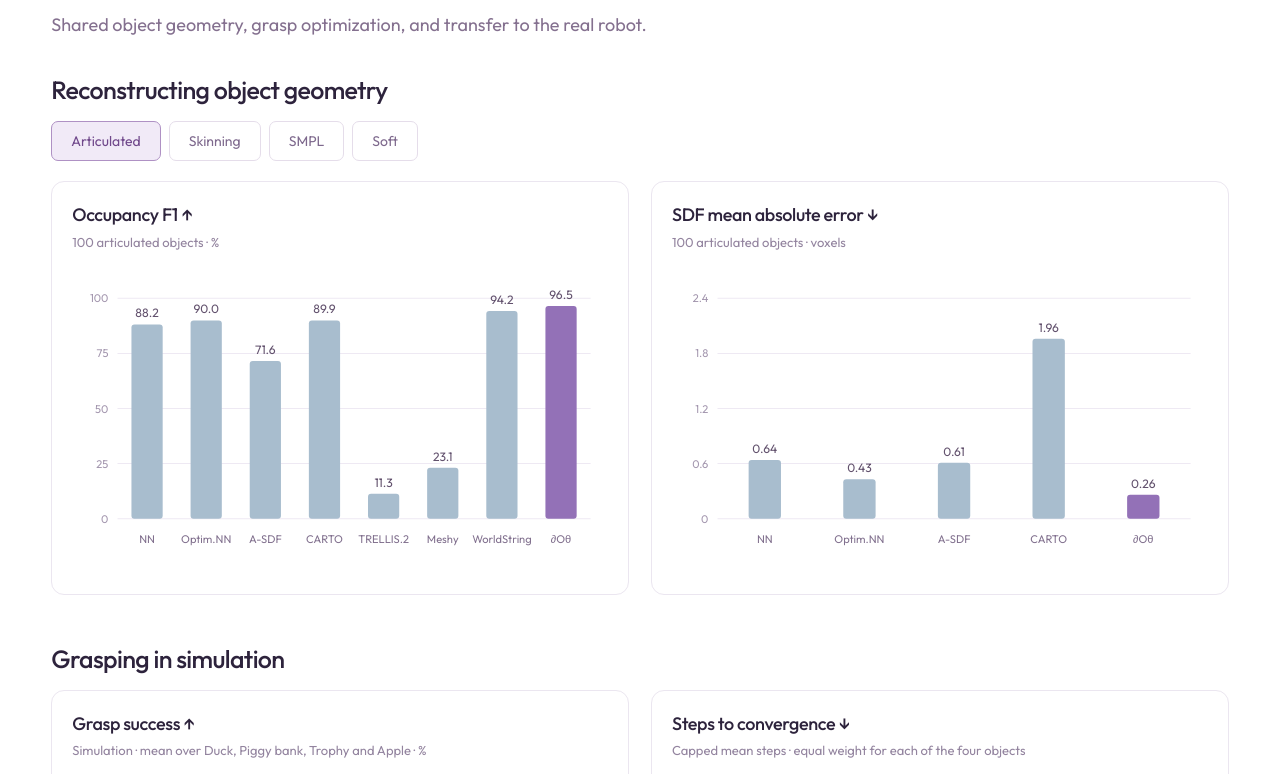
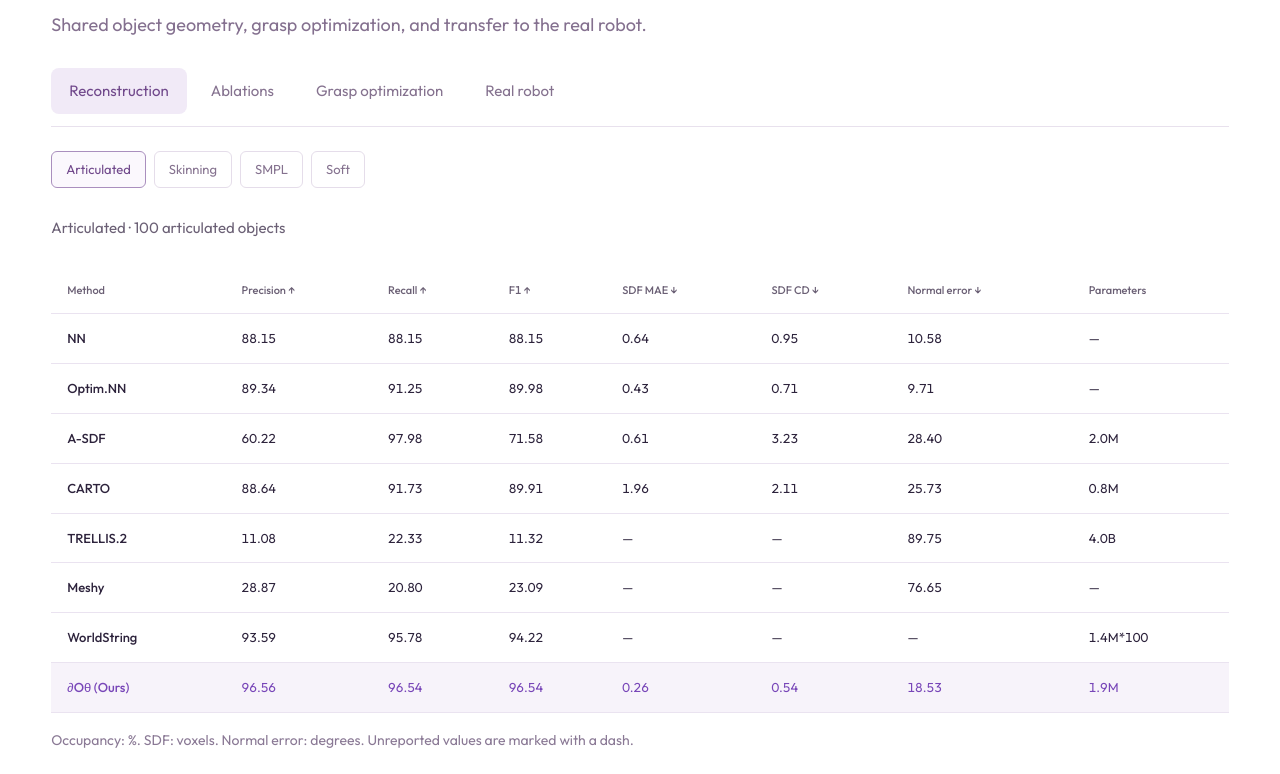
Before and after one commit to MaureenZOU/agenticWR, a website: page results.html in a window 1280 px wide. Shown: the part 162-936 px from the top of the page. Drawn offline with Linux system fonts and the light colour scheme.

Commit message:
Present results as tabbed tables and simplify section headings

```diff
--- a/app.js
+++ b/app.js
@@ -50,7 +50,7 @@ async function initZoo() {
 
 async function initRealRobot() {}
 async function initResults() {
- const {mountResults} = await import('./assets/results-page.js');
+ const {mountResults} = await import('./assets/results-page.js?v=20261029-results-tables-v1');
  await mountResults();
 }
 
--- a/assets/research-pages.css
+++ b/assets/research-pages.css
@@ -66,27 +66,13 @@ body[data-page="real-robot"] .page-pagination,body[data-page="results"] .page-pa
 .real-object-grid img{width:100%;height:138px;object-fit:contain;display:block}
 .real-object-grid figcaption{font-size:14px;color:#807088;margin-top:7px}
 .method-article{width:88%;max-width:1120px;padding-top:36px}
-.method-article>section{margin-top:50px}.method-article h2,.result-block>h2{font-size:25px;font-weight:500;letter-spacing:-.025em;margin:0 0 17px}
+.method-article>section{margin-top:50px}.method-article h2{font-size:25px;font-weight:500;letter-spacing:-.025em;margin:0 0 17px}
 .method-article p{color:#796c83;font-size:17px;line-height:1.8;max-width:1020px}
 .method-equation{text-align:center;font:italic 23px/1.8 Georgia,'Times New Roman',serif;padding:23px 12px;color:#564562;overflow-x:auto}
 .method-equation span{font-size:20px}.method-equation sub,.method-equation sup{font-size:.65em}
 .method-figure{display:block;width:100%;height:auto;margin:18px 0 0;background:white}
 .method-teaser{padding:0;margin:30px 0 0;scroll-margin-top:100px}
-.result-block{margin:36px 0 50px}.chart-grid{display:grid;grid-template-columns:1fr 1fr;gap:22px}
-.result-filter{display:flex;gap:8px;margin:0 0 20px;flex-wrap:wrap}
-.result-filter button{border:1px solid #e5ddea;border-radius:7px;background:white;color:#7e698d;padding:8px 19px;font:inherit;font-size:14px}
-.result-filter button[aria-pressed="true"]{background:#f1eaf7;border-color:#af91c4;color:#70488b}
-.chart-card{border:1px solid #ebe6f0;border-radius:13px;padding:23px 20px 12px;min-width:0;background:#fff}
-.chart-card h3{font-size:18px;font-weight:500;letter-spacing:-.02em;margin:0 0 6px}
-.chart-card>p{font-size:13px;color:#93849f;margin:0 0 16px}
-.chart-card svg{display:block;width:100%;height:auto;overflow:visible}
-.chart-card svg text{font-family:Outfit,sans-serif}.chart-card .chart-gridline{stroke:#eee9f3;stroke-width:1}.chart-card .chart-tick{fill:#a396ae;font-size:11px}.chart-card .chart-label{fill:#81708e;font-size:11px}.chart-card .chart-value{fill:#62516d;font-size:12px}
-.chart-legend{display:flex;gap:24px;font-size:13px;color:#82718e;justify-content:center;margin:0 0 10px}
-.chart-legend i{width:12px;height:12px;border-radius:3px;display:inline-block;vertical-align:-1px;margin-right:6px;background:var(--key-color)}
-.wide-chart{max-width:none}.results-details{margin-top:55px;border-top:1px solid #ded5e5;border-bottom:1px solid #ded5e5;padding:0 0 3px}
-.results-details>summary{padding:22px 0;cursor:pointer;font-size:21px;font-weight:450;list-style:none;display:flex;justify-content:space-between}
-.results-details[open]>summary span{transform:rotate(45deg)}
-#detailed-results h3{font-size:22px;font-weight:450;margin:35px 0 14px}#detailed-results .table-scroll{margin-bottom:25px}#detailed-results caption{text-align:left;font-size:15px;font-weight:450;padding:12px 0}#detailed-results table{font-size:13px}#detailed-results .protocol{font-size:14px;color:#8a7995;margin:9px 0 22px}
+#detailed-results .table-scroll{margin-bottom:16px}#detailed-results caption{text-align:left;font-size:15px;font-weight:450;padding:12px 0}#detailed-results table{font-size:13px}#detailed-results .protocol{font-size:14px;color:#8a7995;margin:9px 0 22px}
 .table-tabs{display:flex;gap:6px;flex-wrap:wrap;margin-bottom:24px;border-bottom:1px solid #e8e1ed;padding-bottom:12px}
 .table-tabs button{font:inherit;font-size:15px;padding:11px 18px;border:0;border-radius:8px;background:transparent;color:#85728f;cursor:pointer}
 .table-tabs button[aria-selected="true"]{background:#f1eaf7;color:#70488b}
@@ -99,7 +85,7 @@ body[data-page="real-robot"] .page-pagination,body[data-page="results"] .page-pa
 #detailed-results th,#detailed-results td{font-variant-numeric:tabular-nums;white-space:nowrap}
 #real-world-transfer{scroll-margin-top:100px}
 @media(min-width:761px) and (max-width:1100px){.real-comparison-layout{gap:26px}.real-sidebar{padding-top:45px;gap:24px}.real-transfer-copy h2{font-size:22px}.real-transfer-copy p{font-size:14px}.real-object-grid{gap:12px}.real-object-grid img{height:100px}}
-@media(max-width:760px){:is(body[data-page="action"], [data-chapter="action"]) .policy-layout{grid-template-columns:1fr}.action-media-column{grid-row:1}.gradient-flow{max-width:440px}.zoo-stage{aspect-ratio:16/10;height:auto}.real-comparison-layout{grid-template-columns:1fr;gap:28px}.real-sidebar{padding-top:0;gap:25px}.real-transfer-copy h2{max-width:none;font-size:23px}.real-object-grid{max-width:440px;width:100%;align-self:center}.real-object-grid img{height:135px}.real-video-row,.real-column-titles{gap:7px}.real-column-titles{font-size:14px}.real-video-cell{aspect-ratio:9/16;max-height:none}.split-label{font-size:13px}.unavailable-video span{font-size:12px}.unavailable-video p{font-size:10px;text-align:center}.chart-grid{grid-template-columns:1fr}.chart-card{padding:18px 12px 10px}.method-article{width:92%}.method-article p{font-size:15px}.method-equation{font-size:18px}.method-equation span{font-size:16px}.method-article>section{margin-top:36px}
+@media(max-width:760px){:is(body[data-page="action"], [data-chapter="action"]) .policy-layout{grid-template-columns:1fr}.action-media-column{grid-row:1}.gradient-flow{max-width:440px}.zoo-stage{aspect-ratio:16/10;height:auto}.real-comparison-layout{grid-template-columns:1fr;gap:28px}.real-sidebar{padding-top:0;gap:25px}.real-transfer-copy h2{max-width:none;font-size:23px}.real-object-grid{max-width:440px;width:100%;align-self:center}.real-object-grid img{height:135px}.real-video-row,.real-column-titles{gap:7px}.real-column-titles{font-size:14px}.real-video-cell{aspect-ratio:9/16;max-height:none}.split-label{font-size:13px}.unavailable-video span{font-size:12px}.unavailable-video p{font-size:10px;text-align:center}.method-article{width:92%}.method-article p{font-size:15px}.method-equation{font-size:18px}.method-equation span{font-size:16px}.method-article>section{margin-top:36px}
 :is(body[data-page="action"], [data-chapter="action"]) .policy-layout[data-stage="optimize"]{grid-template-columns:minmax(0,1fr);grid-template-areas:"intro" "scene" "gradient" "next";grid-template-rows:auto;gap:20px}
 .policy-layout[data-stage="optimize"] .policy-intro{grid-template-columns:1fr;gap:12px}
 .policy-layout[data-stage="optimize"] .gradient-flow{max-width:none;padding:18px}
--- a/assets/results-page.js
+++ b/assets/results-page.js
@@ -1,25 +1,18 @@
 const esc=s=>String(s).replaceAll('&','&amp;').replaceAll('<','&lt;').replaceAll('>','&gt;');
-const shortName=s=>s.includes('Ours')?'∂Oθ':s.replace('-trained policy','').replace('Fast-Grasp’D','Fast-Grasp’D');
-const mean=xs=>xs.reduce((a,b)=>a+b,0)/xs.length;
-const colors={ours:'#9371b7',baseline:'#a8bdce',id:'#b6a0ce',ood:'#7f5ba0'};
-function chart(target,{title,subtitle,rows,max,unit='',series}){
- const grouped=!!series,W=grouped?1080:530,H=310,left=45,right=17,top=30,bottom=62,pw=W-left-right,ph=H-top-bottom,groups=rows.length,n=grouped?series.length:1,slot=pw/groups,bw=Math.min(grouped?46:40,slot*.66/n);max=max||Math.ceil(Math.max(...rows.flatMap(r=>r.values))*1.18*10)/10;
- const y=v=>top+ph*(1-v/max);let svg='';
- for(let i=0;i<=4;i++){const v=max*i/4;svg+=`<line class="chart-gridline" x1="${left}" x2="${W-right}" y1="${y(v)}" y2="${y(v)}"/><text class="chart-tick" text-anchor="end" x="${left-9}" y="${y(v)+4}">${Number(v.toFixed(2))}</text>`;}
- rows.forEach((r,i)=>{const mid=left+slot*(i+.5);r.values.forEach((v,j)=>{const x=mid+(j-n/2)*bw+bw*.1,w=bw*.8;const color=grouped?series[j].color:(r.name.includes('Ours')?colors.ours:colors.baseline);svg+=`<rect x="${x}" y="${y(v)}" width="${w}" height="${top+ph-y(v)}" rx="3" fill="${color}"><title>${esc(r.name)}${grouped?' · '+series[j].name:''}: ${v.toFixed(2)}${unit}</title></rect><text class="chart-value" x="${x+w/2}" y="${y(v)-7}" text-anchor="middle">${v>=1000?v.toFixed(0):v.toFixed(max<10?2:1)}</text>`;});const label=shortName(r.name);svg+=`<text class="chart-label" text-anchor="middle" x="${mid}" y="${H-bottom+24}">${esc(label)}</text>`;});
- target.innerHTML=`<h3>${title}</h3><p>${subtitle}</p>${grouped?`<div class="chart-legend">${series.map(s=>`<span><i style="--key-color:${s.color}"></i>${s.name}</span>`).join('')}</div>`:''}<svg viewBox="0 0 ${W} ${H}" role="img" aria-label="${esc(title)}"><title>${esc(title)}</title>${svg}</svg>`;
-}
 const table=(caption,headers,rows)=>`<div class="table-scroll" role="region" tabindex="0" aria-label="${esc(caption)}"><table><caption>${caption}</caption><thead><tr>${headers.map(h=>`<th scope="col">${h}</th>`).join('')}</tr></thead><tbody>${rows.map(r=>`<tr class="${r.name.includes('Ours')||r.name.includes('(Full)')?'highlight-row':''}"><th scope="row">${esc(r.name)}</th>${r.values.map(v=>`<td>${v==='/'?'—':esc(v)}</td>`).join('')}</tr>`).join('')}</tbody></table></div>`;
 export async function mountResults(){
- const response=await fetch('assets/research/paper-results.json');if(!response.ok)throw new Error('Paper results could not load');const d=await response.json();
- const families=[{name:'Articulated',bounds:[0,8],protocol:'100 articulated objects'},{name:'Skinning',bounds:[8,15],protocol:'70 skinned objects'},{name:'SMPL',bounds:[15,17],protocol:'Human body reconstruction'},{name:'Soft',bounds:[17,26],protocol:'30 soft objects'}];
- const filter=document.querySelector('#result-family');families.forEach((f,i)=>{const b=document.createElement('button');b.type='button';b.textContent=f.name;b.setAttribute('aria-pressed','false');b.addEventListener('click',()=>selectFamily(i));filter.append(b);});
- function selectFamily(i){filter.querySelectorAll('button').forEach((b,j)=>b.setAttribute('aria-pressed',String(i===j)));const f=families[i],rs=d['multi-head-results'].slice(...f.bounds);chart(document.querySelector('#chart-occupancy'),{title:'Occupancy F1 ↑',subtitle:f.protocol+' · %',rows:rs.map(r=>({name:r.name,values:[+r.values[2]]})),max:100,unit:'%'});chart(document.querySelector('#chart-sdf'),{title:'SDF mean absolute error ↓',subtitle:f.protocol+' · voxels',rows:rs.filter(r=>r.values[3]!=='/').map(r=>({name:r.name,values:[+r.values[3]]}))});}
- selectFamily(0);
- chart(document.querySelector('#chart-grasp'),{title:'Grasp success ↑',subtitle:'Simulation · mean over Duck, Piggy bank, Trophy and Apple · %',rows:d['policy-results'].map(r=>({name:r.name,values:[mean([2,5,8,11].map(i=>+r.values[i]))]})),max:100,unit:'%'});
- chart(document.querySelector('#chart-convergence'),{title:'Steps to convergence ↓',subtitle:'Capped mean steps · equal weight for each of the four objects',rows:d['policy-results'].map(r=>({name:r.name,values:[+r.values[12]]})),max:3000});
- chart(document.querySelector('#chart-real'),{title:'Real-robot grasp success ↑',subtitle:'Mean over four objects · 13 trials per object and placement split · %',rows:d['real-world-results'].map(r=>({name:r.name,values:[mean([0,2,4,6].map(i=>+r.values[i])),mean([1,3,5,7].map(i=>+r.values[i]))]})),max:100,unit:'%',series:[{name:'In-distribution',color:colors.id},{name:'Out-of-distribution',color:colors.ood}]});
- mountDetailedTables(document.querySelector('#detailed-results'),d,families);
+ const root = document.querySelector('#detailed-results');
+ const families = [{name:'Articulated',bounds:[0,8],protocol:'100 articulated objects'},{name:'Skinning',bounds:[8,15],protocol:'70 skinned objects'},{name:'SMPL',bounds:[15,17],protocol:'Human body reconstruction'},{name:'Soft',bounds:[17,26],protocol:'30 soft objects'}];
+ try {
+  const response = await fetch('assets/research/paper-results.json');
+  if (!response.ok) throw new Error('Paper results could not load');
+  mountDetailedTables(root, await response.json(), families);
+ } catch (error) {
+  root.innerHTML = '<p role="alert">Results could not load. Please refresh.</p>';
+  console.error(error);
+ } finally {
+  root.setAttribute('aria-busy', 'false');
+ }
 }
 
 function mountDetailedTables(root, data, families) {
@@ -27,7 +20,7 @@ function mountDetailedTables(root, data, families) {
  const realNote = 'ID: within the 8 × 8 cm training region. OOD: outside that region, within 24 × 24 cm. ACT and π0.5 use RGB-D observations; the simulator-trained policies and ∂Oθ use structured motion-capture observations.';
  const groups = [
   {
-   id: 'reconstruction', label: 'Reconstruction',
+   id: 'reconstruction', anchor: 'reconstruction', label: 'Reconstruction',
    tables: families.map(f => ({
     label: f.name,
     html: table(f.name + ' · ' + f.protocol, ['Method','Precision ↑','Recall ↑','F1 ↑','SDF MAE ↓','SDF CD ↓','Normal error ↓','Parameters'], data['multi-head-results'].slice(...f.bounds)),
@@ -35,20 +28,20 @@ function mountDetailedTables(root, data, families) {
    }))
   },
   {
-   id: 'ablations', label: 'Ablations', tables: [
+   id: 'ablations', anchor: 'ablations', label: 'Ablations', tables: [
     {label: 'Structural conditioning', html: table('Structural conditioning · 10 rigid objects', ['Conditioning','Precision ↑','Recall ↑','F1 ↑'], data['shape-code-ablation'])},
     {label: 'Training stages', html: table('Training stages · 100 rigid objects', ['Stage','Occ. F1 ↑','SDF MAE ↓','Normal error ↓'], data['training-stage-ablation']), note: reconstructionNote}
    ]
   },
   {
-   id: 'grasp', label: 'Grasp optimization',
+   id: 'grasp', anchor: 'grasp-optimization', label: 'Grasp optimization',
    tables: ['Duck','Piggy bank','Trophy','Apple'].map((name,i) => ({
     label: name,
     html: table(name + ' · simulation', ['Method','Loss ↓','Penetration (mm) ↓','Success (%) ↑','Mean steps ↓'], data['policy-results'].map(r => ({name:r.name,values:[...r.values.slice(i*3,i*3+3),r.values[12]]})))
    }))
   },
   {
-   id: 'real', label: 'Real robot',
+   id: 'real', anchor: 'real-world-transfer', label: 'Real robot',
    tables: ['In-distribution','Out-of-distribution'].map((name,i) => ({
     label: name,
     html: table(name, ['Method','Duck (%) ↑','Piggy bank (%) ↑','Trophy (%) ↑','Apple (%) ↑'], data['real-world-results'].map(r => ({name:r.name,values:r.values.filter((_,j)=>j%2===i)}))),
@@ -57,20 +50,33 @@ function mountDetailedTables(root, data, families) {
   }
  ];
  const button = (id,panel,label,selected) => `<button type="button" id="${id}" role="tab" aria-controls="${panel}" aria-selected="${selected}" tabindex="${selected?0:-1}">${esc(label)}</button>`;
- root.innerHTML = `<div class="table-tabs" role="tablist" aria-label="Experiment category">${groups.map((g,i)=>button('table-tab-'+g.id,'table-category-'+g.id,g.label,i===0)).join('')}</div>` + groups.map((g,i) => `
-  <div class="table-category" id="table-category-${g.id}" role="tabpanel" aria-labelledby="table-tab-${g.id}" ${i?'hidden':''}>
+ root.innerHTML = `<div class="table-tabs" role="tablist" aria-label="Experiment category">${groups.map((g,i)=>button('table-tab-'+g.id,g.anchor,g.label,i===0)).join('')}</div>` + groups.map((g,i) => `
+  <div class="table-category" id="${g.anchor}" role="tabpanel" aria-labelledby="table-tab-${g.id}" ${i?'hidden':''}>
    <div class="table-subtabs" role="tablist" aria-label="${g.label} tables">${g.tables.map((t,j)=>button('table-tab-'+g.id+'-'+j,'table-pane-'+g.id+'-'+j,t.label,j===0)).join('')}</div>
    ${g.tables.map((t,j)=>`<div class="table-pane" id="table-pane-${g.id}-${j}" role="tabpanel" aria-labelledby="table-tab-${g.id}-${j}" tabindex="0" ${j?'hidden':''}>${t.html}${t.note?`<p class="protocol">${t.note}</p>`:''}</div>`).join('')}
   </div>`).join('');
  root.querySelectorAll('[role="tablist"]').forEach(list => {
   const buttons = [...list.querySelectorAll(':scope > [role="tab"]')];
-  function select(index, focus=false) {
+  function select(index, focus=false, updateURL=true) {
    buttons.forEach((button,i) => {
     button.setAttribute('aria-selected',String(i===index));
     button.tabIndex = i===index ? 0 : -1;
     root.querySelector('#'+button.getAttribute('aria-controls')).hidden = i!==index;
    });
+   if (list.classList.contains('table-tabs') && updateURL) {
+    const url = new URL(location.href);
+    url.hash = groups[index].anchor;
+    history.replaceState(null, '', url);
+   }
    if (focus) buttons[index].focus();
+  }
+  if (list.classList.contains('table-tabs')) {
+   const openLinkedTable = () => {
+    const index = groups.findIndex(group => group.anchor === location.hash.slice(1));
+    select(index < 0 ? 0 : index, false, false);
+   };
+   openLinkedTable();
+   window.addEventListener('hashchange', openLinkedTable);
   }
   buttons.forEach((button,index) => {
    button.addEventListener('click',()=>select(index));
--- a/results.html
+++ b/results.html
@@ -18,8 +18,8 @@
   <link rel="stylesheet" href="assets/story-layout.css">
   <link rel="stylesheet" href="assets/pages.css">
   <link rel="stylesheet" href="assets/refined-pages.css">
-  <script type="module" src="app.js"></script>
-  <link rel="stylesheet" href="assets/research-pages.css">
+  <script type="module" src="app.js?v=20261029-results-tables-v1"></script>
+  <link rel="stylesheet" href="assets/research-pages.css?v=20261029-results-tables-v1">
   <link rel="stylesheet" href="assets/project-page.css">
 </head>
 <body class="story-layout multipage-layout" data-page="results">
@@ -37,10 +37,7 @@
   </div>
 </header>
 <main id="main"><section class="section wrap" id="results"><div class="stacked-heading"><h1>AWR in reconstruction and action</h1><p>Shared object geometry, grasp optimization, and transfer to the real robot.</p></div>
-<section class="result-block"><h2>Reconstructing object geometry</h2><div id="result-family" class="result-filter" role="group" aria-label="Object family"></div><div class="chart-grid"><div id="chart-occupancy" class="chart-card"></div><div id="chart-sdf" class="chart-card"></div></div></section>
-<section class="result-block"><h2>Grasping in simulation</h2><div class="chart-grid"><div id="chart-grasp" class="chart-card"></div><div id="chart-convergence" class="chart-card"></div></div></section>
-<section class="result-block" id="real-world-transfer"><h2>Real-world transfer</h2><div id="chart-real" class="chart-card wide-chart"></div></section>
-<details class="results-details"><summary>Full experimental tables <span aria-hidden="true">＋</span></summary><div id="detailed-results"></div></details></section></main>
+<div id="detailed-results" aria-busy="true"><p role="status">Loading results…</p></div></section></main>
 <nav class="page-pagination wrap" aria-label="Page navigation">
   <a class="previous-page" href="method.html"><span aria-hidden="true">←</span><span><small>Previous</small>Method</span></a>
 </nav>
```
Also changed, not shown: index.html (+2 -2 lines).
